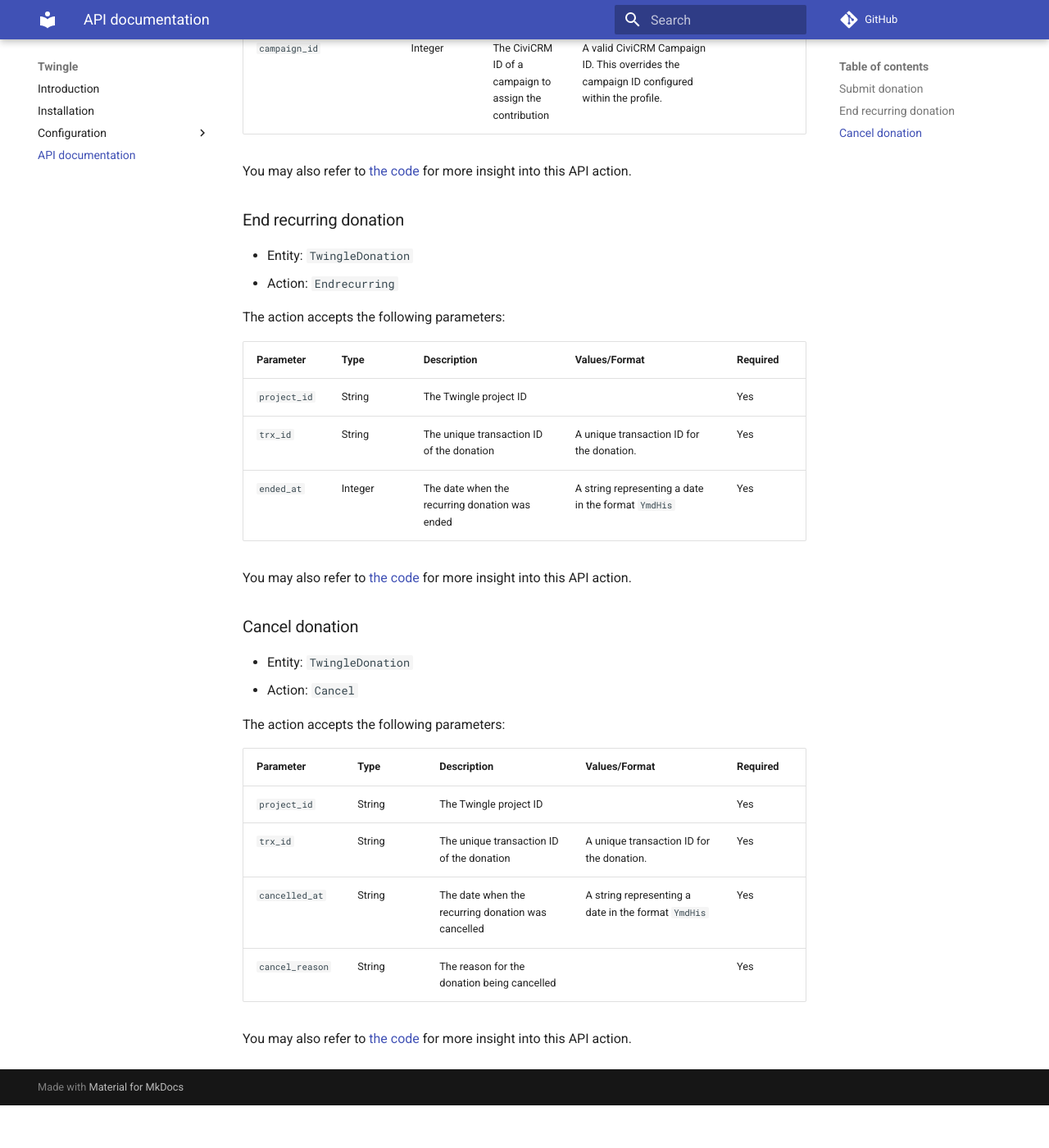
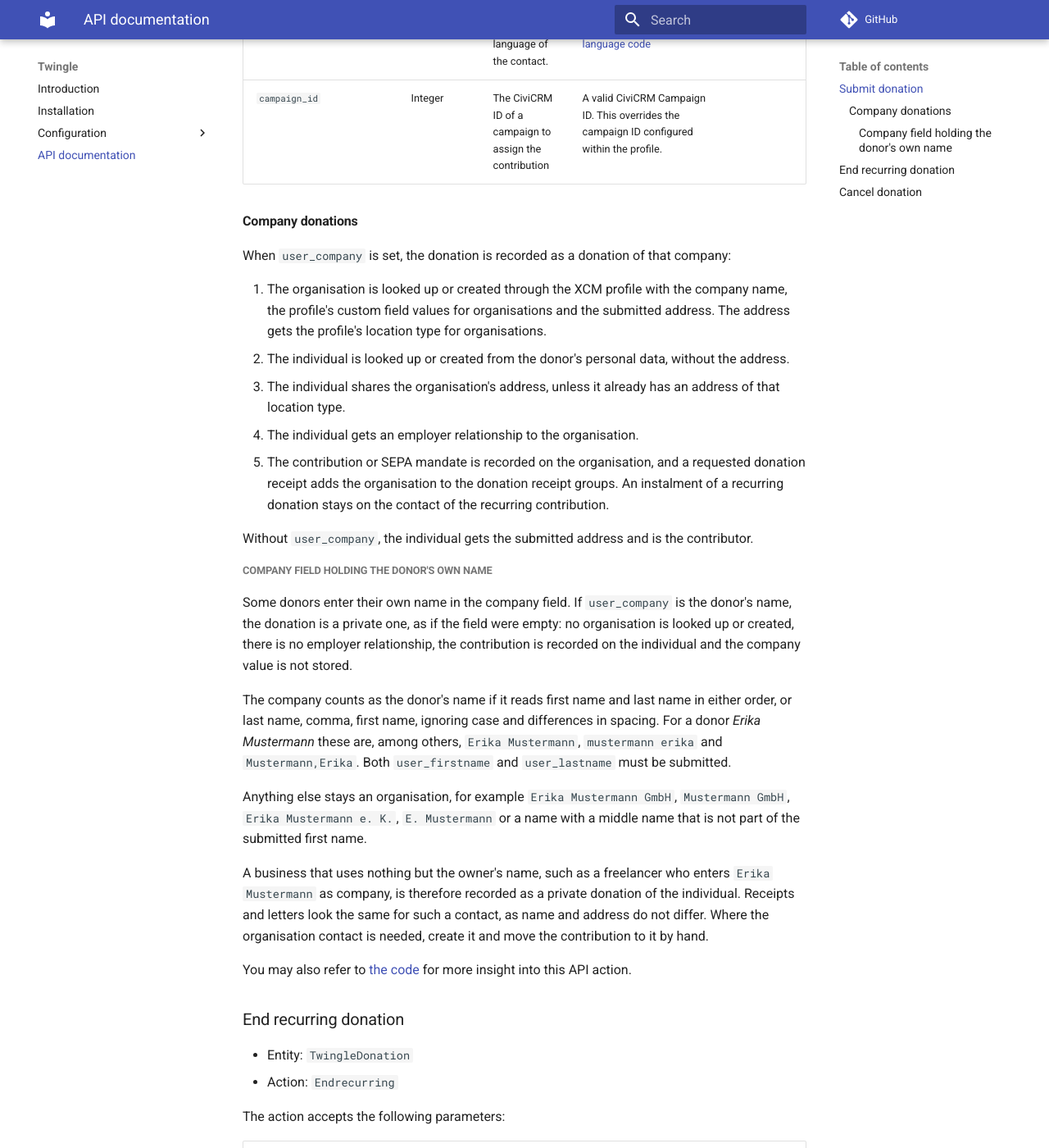
Before and after one commit to systopia/de.systopia.twingle, an MkDocs documentation site: the page built from docs/api.md, in a window 1280 px wide and 1400 px high, scrolled down 4049 px. Shown: the whole window at 82% size. Built offline with MkDocs 1.6.1 and Material for MkDocs 9.7.7, drawn with Linux system fonts in a browser that asks for light colours; comment, search, counter and statistics services are not loaded; before the commit the page ends 5397 px from its top, so only the background shows below that; some of the changed text lies outside the part shown.

Commit message:
Document how company donations are recorded

```diff
--- a/docs/api.md
+++ b/docs/api.md
@@ -42,10 +42,56 @@ The action accepts the following parameters:
 | <nobr>`user_city`</nobr>               | String  | The city of the contact                                                             |                                                                                                                                                                                                                                                                                                                                                                                                                               |                                                                 |
 | <nobr>`user_country`</nobr>            | String  | The country of the contact                                                          | A [ISO 3166-1 Alpha-2 country code](https://en.wikipedia.org/wiki/ISO_3166-1_alpha-2#Officially_assigned_code_elements)                                                                                                                                                                                                                                                                                                       |                                                                 |
 | <nobr>`user_telephone`</nobr>          | String  | The telephone number of the contact                                                 |                                                                                                                                                                                                                                                                                                                                                                                                                               |                                                                 |
-| <nobr>`user_company`</nobr>            | String  | The company of the contact                                                          |                                                                                                                                                                                                                                                                                                                                                                                                                               |                                                                 |
+| <nobr>`user_company`</nobr>            | String  | The company of the contact, see [Company donations](#company-donations)             |                                                                                                                                                                                                                                                                                                                                                                                                                               |                                                                 |
 | <nobr>`user_extrafield`</nobr>         | String  | Additional information of the contact                                               |                                                                                                                                                                                                                                                                                                                                                                                                                               |                                                                 |
 | <nobr>`user_language`</nobr>           | String  | The preferred language of the contact.                                              | A [ISO-639-1 2-digit language code](https://en.wikipedia.org/wiki/List_of_ISO_639-1_codes)                                                                                                                                                                                                                                                                                                                                    |                                                                 |
 | <nobr>`campaign_id`</nobr>             | Integer | The CiviCRM ID of a campaign to assign the contribution                             | A valid CiviCRM Campaign ID. This overrides the campaign ID configured within the profile.                                                                                                                                                                                                                                                                                                                                    |                                                                 |
+
+#### Company donations
+
+When `user_company` is set, the donation is recorded as a donation of that
+company:
+
+1. The organisation is looked up or created through the XCM profile with the
+   company name, the profile's custom field values for organisations and the
+   submitted address. The address gets the profile's location type for
+   organisations.
+2. The individual is looked up or created from the donor's personal data,
+   without the address.
+3. The individual shares the organisation's address, unless it already has an
+   address of that location type.
+4. The individual gets an employer relationship to the organisation.
+5. The contribution or SEPA mandate is recorded on the organisation, and a
+   requested donation receipt adds the organisation to the donation receipt
+   groups. An instalment of a recurring donation stays on the contact of the
+   recurring contribution.
+
+Without `user_company`, the individual gets the submitted address and is the
+contributor.
+
+##### Company field holding the donor's own name
+
+Some donors enter their own name in the company field. If `user_company` is
+the donor's name, the donation is a private one, as if the field were empty:
+no organisation is looked up or created, there is no employer relationship, the
+contribution is recorded on the individual and the company value is not
+stored.
+
+The company counts as the donor's name if it reads first name and last name in
+either order, or last name, comma, first name, ignoring case and differences in
+spacing. For a donor *Erika Mustermann* these are, among others,
+`Erika Mustermann`, `mustermann erika` and `Mustermann,Erika`. Both
+`user_firstname` and `user_lastname` must be submitted.
+
+Anything else stays an organisation, for example `Erika Mustermann GmbH`,
+`Mustermann GmbH`, `Erika Mustermann e. K.`, `E. Mustermann` or a name with a
+middle name that is not part of the submitted first name.
+
+A business that uses nothing but the owner's name, such as a freelancer who
+enters `Erika Mustermann` as company, is therefore recorded as a private
+donation of the individual. Receipts and letters look the same for such a
+contact, as name and address do not differ. Where the organisation contact is
+needed, create it and move the contribution to it by hand.
 
 You may also refer to
 [the code](https://github.com/systopia/de.systopia.twingle/blob/master/api/v3/TwingleDonation/Submit.php)
```
